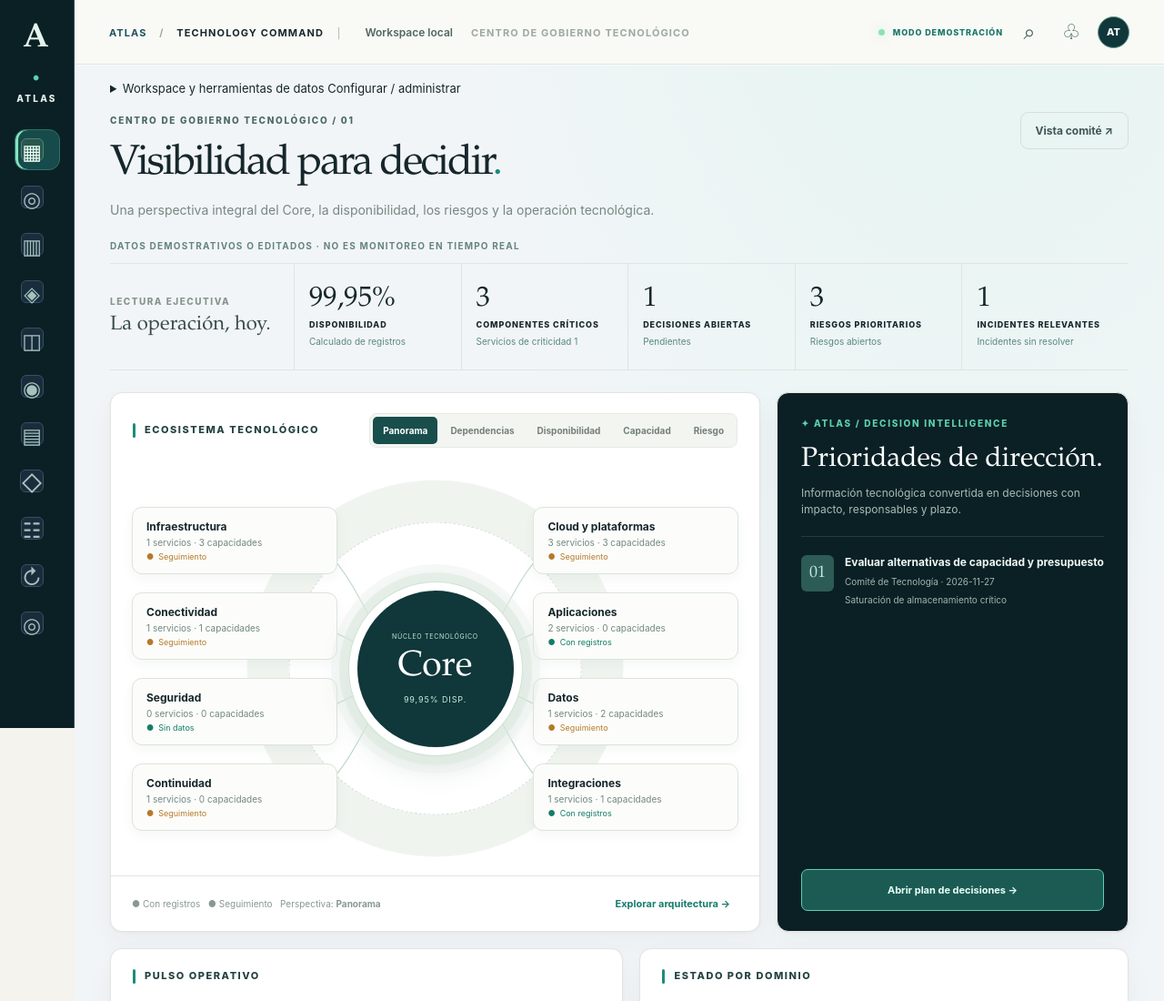
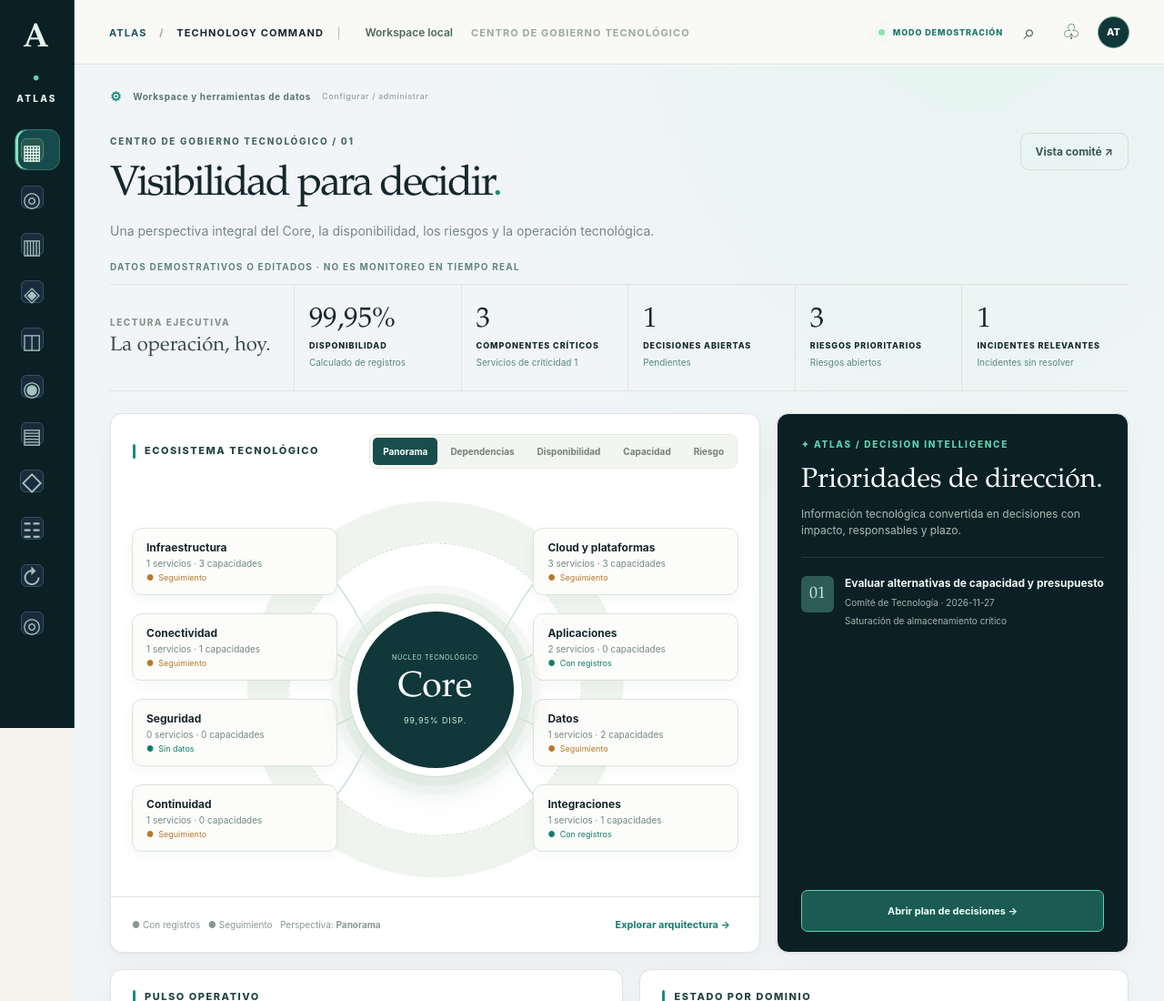
Before and after one commit to augustogjmm/ATLAS-Enterprise-IT-Operations-Resilience, a website: page public/index.html in a window 1280 px wide. Shown: the top 1100 px of the page at 91% size. Drawn offline with Linux system fonts and the light colour scheme; files whose address does not match are found by name.

Commit message:
style(v5): unobtrusive collapsible management tools to restore V4 hero hierarchy

```diff
--- a/public/atlas-v4-system.css
+++ b/public/atlas-v4-system.css
@@ -132,3 +132,13 @@ button:focus-visible,a:focus-visible,input:focus-visible,[tabindex]:focus-visibl
 .atlas-hit small{font-size:10px;color:#729082}
 .atlas-modal-disclaimer{color:#758b81;font-size:11px}
 @media(max-width:720px){.topbar .breadcrumb{max-width:45%;white-space:nowrap;overflow:hidden;text-overflow:ellipsis}.topbar .breadcrumb span.command-header-divider,.topbar #atlas-organization{display:none}.topbar .top-actions{gap:2px}.topbar .top-status{font-size:0}.topbar .top-status .indicator{font-size:10px}.atlas-top-icon{width:27px;height:30px}.atlas-top-avatar{height:29px;width:29px;font-size:9px}}
+
+.workspace-tools{border:0;margin:0 0 6px;padding:0}
+.workspace-tools>summary{list-style:none;display:flex;align-items:center;gap:12px;cursor:pointer;font-size:10px;letter-spacing:.06em;color:#5a756d;font-weight:750;padding:8px 0;min-height:30px}
+.workspace-tools>summary::-webkit-details-marker{display:none}
+.workspace-tools>summary:before{content:"⚙";font-size:14px;color:#1e8b7c}
+.workspace-tools>summary span{font-size:9px;color:#93a49a;font-weight:500}
+.workspace-tools[open]>summary{color:#165d53;margin-bottom:6px}
+.workspace-tools:not([open]){max-width:max-content}
+.workspace-tools .toolbar,.workspace-tools .workspace-panel{margin-bottom:12px}
+@media(max-width:720px){.workspace-tools>summary{font-size:9px;gap:6px}.workspace-tools>summary span{display:none}}
```
